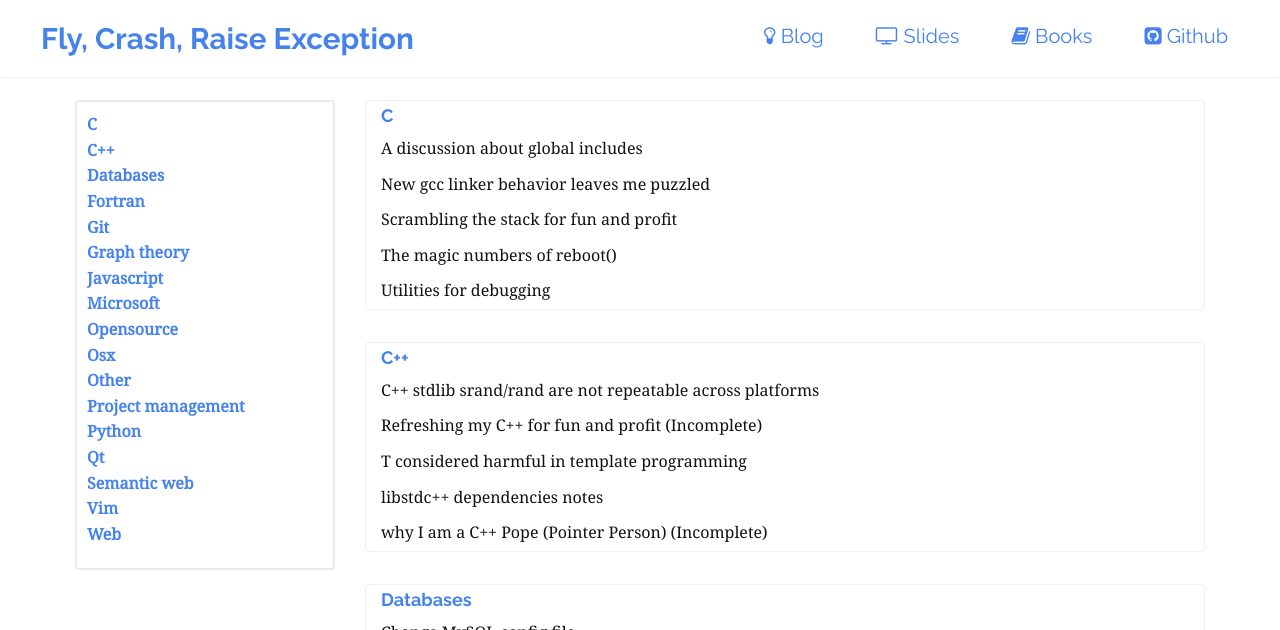
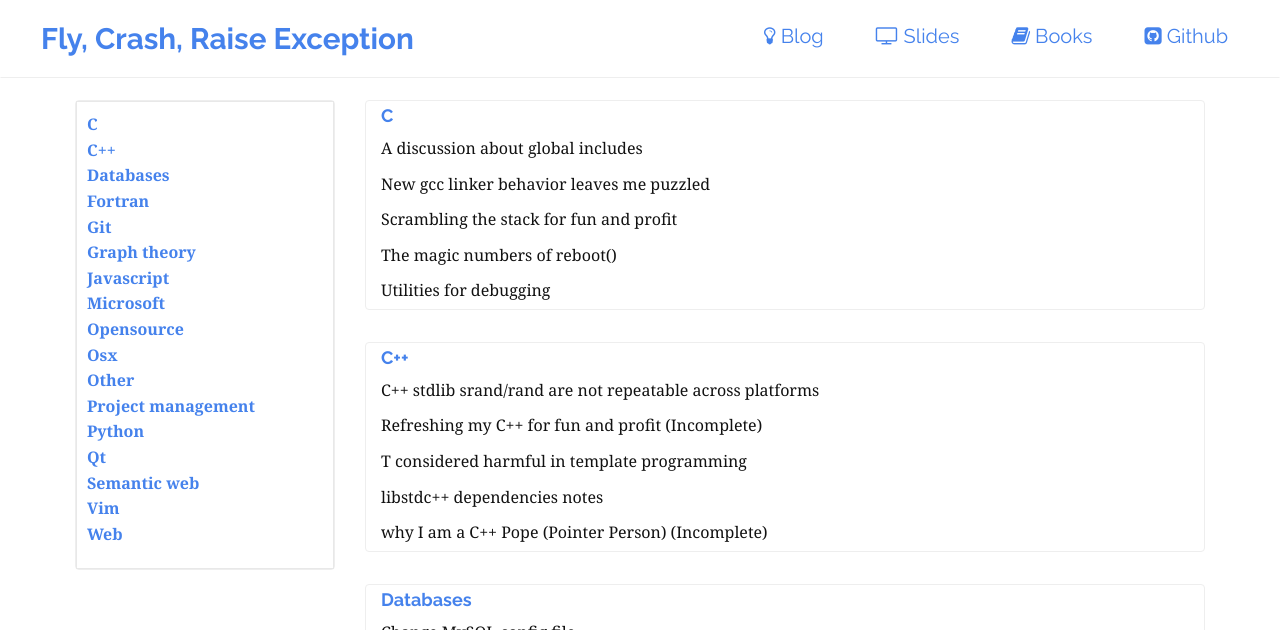
Before and after one commit to stefanoborini/stefanoborini.github.io, a Jekyll site: the page built from index.html, in a window 1280 px wide. Shown: the top 630 px of the page. Built offline with Jekyll 4.4.1, drawn with Linux system fonts in a browser that asks for light colours; the list of posts is cut into pages by our own code.

Commit message:
Added bold font

```diff
--- a/css/main.scss
+++ b/css/main.scss
@@ -3,7 +3,7 @@
 
 
 @import url("https://fonts.googleapis.com/css?family=Raleway:400,700");
-@import url("https://fonts.googleapis.com/css?family=Noto+Serif&display=swap");
+@import url("https://fonts.googleapis.com/css?family=Noto+Serif:400,700&display=swap");
 
 // Our variables
 $base-font-family: "Noto Serif", "Helvetica Neue", Helvetica, Arial, sans-serif;
```
